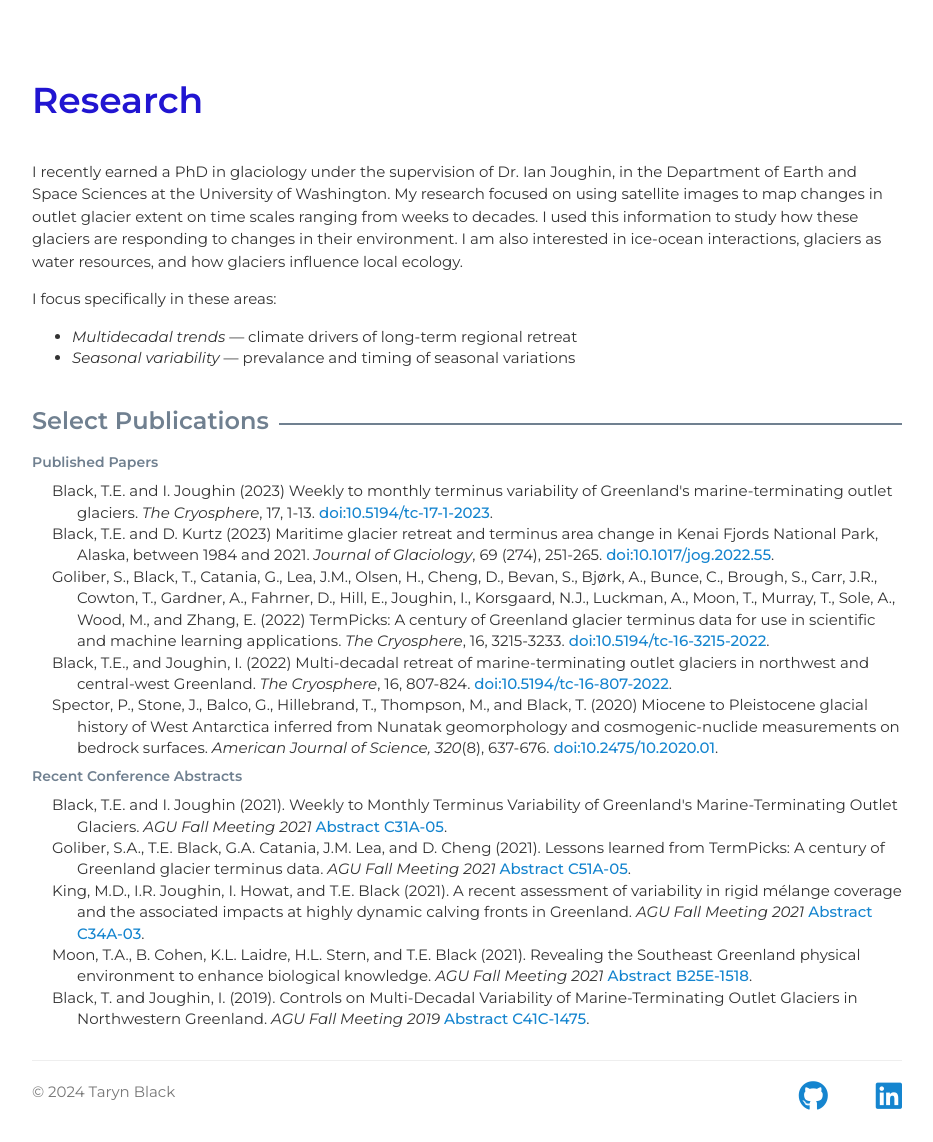
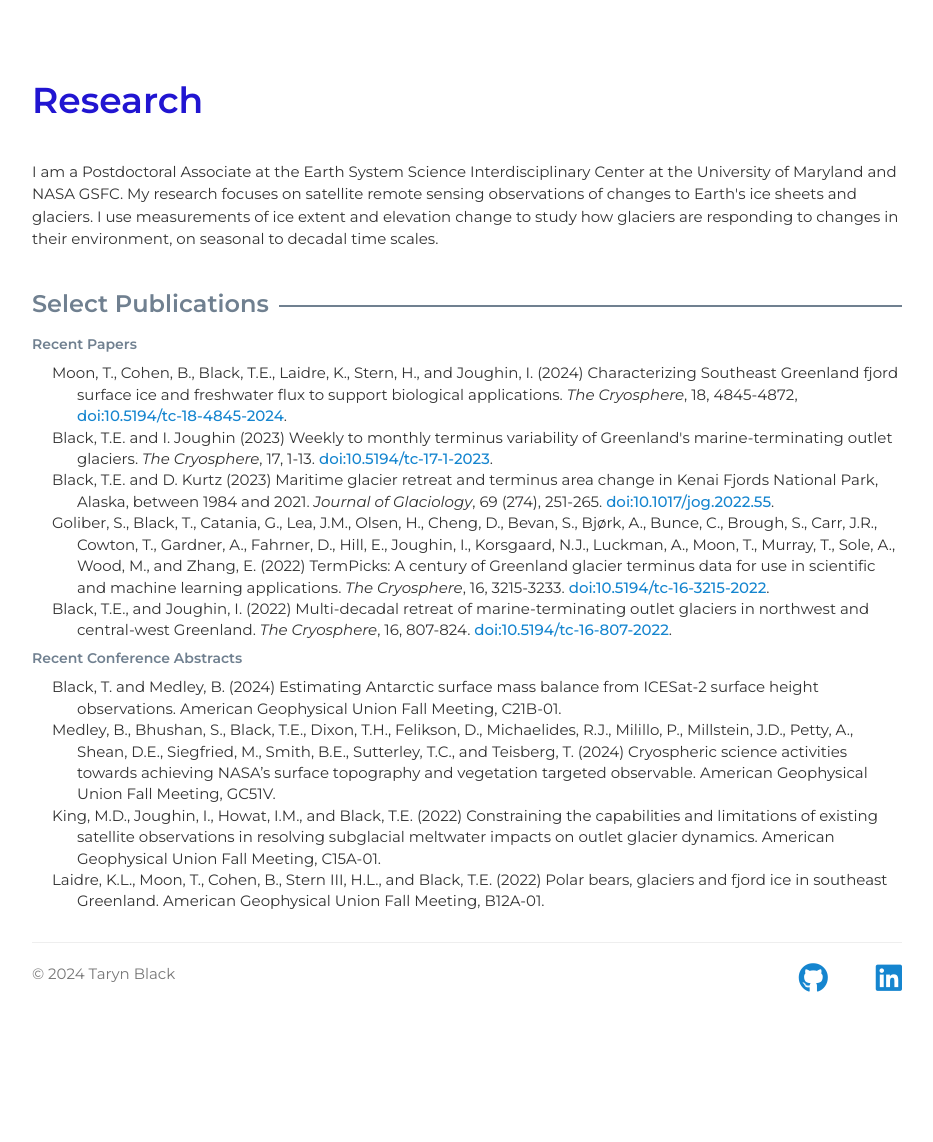
Before and after one commit to tarynblack/tarynblack.github.io, a Jekyll site: the page built from research.html, in a window 1280 px wide, cut to the strip 86-1228 px from the top of the page. Shown: the whole strip, without its empty margins (173-1106 px from the left). Built offline with Jekyll 4.4.1, drawn with Linux system fonts in a browser that asks for light colours; nearby versions of some CDN libraries; a style sheet for code colours, icons or effects is not loaded; after the commit the page ends 1110 px from its top, so only the background shows below that.

Commit message:
new pubs and abstracts

```diff
--- a/research.html
+++ b/research.html
@@ -8,16 +8,16 @@ title: Research | Taryn Black
             <h1>Research</h1>
             <!-- <p>I favor a {DESCRIBE MAIN THEORETICAL/METHODOLOGICAL APPROACH IN 1 SENTENCE}.</p> -->
 
-               <p>I recently earned a PhD in glaciology under the supervision of Dr. Ian Joughin, in the Department of Earth and Space Sciences at the University of Washington. My research focused on using satellite images to map changes in outlet glacier extent on time scales ranging from weeks to decades. I used this information to study how these glaciers are responding to changes in their environment. I am also interested in ice-ocean interactions, glaciers as water resources, and how glaciers influence local ecology.</p>
+               <p>I am a Postdoctoral Associate at the Earth System Science Interdisciplinary Center at the University of Maryland and NASA GSFC. My research focuses on satellite remote sensing observations of changes to Earth's ice sheets and glaciers. I use measurements of ice extent and elevation change to study how glaciers are responding to changes in their environment, on seasonal to decadal time scales.</p>
                <!-- <p>I apply my learning to the classroom by integrating it into the {SPECIFIC COURSE} course, creating a more realistic and authentic experience.</p> -->
 
-               <p>I focus specifically in these areas:</p>
+<!--                <p>I focus specifically in these areas:</p> -->
 
             <!-- List of Research interests -->
-               <ul class="push-down-1">
+<!--                <ul class="push-down-1">
                   <li><em>Multidecadal trends </em>&mdash; climate drivers of long-term regional retreat</li>
                   <li><em>Seasonal variability </em>&mdash; prevalance and timing of seasonal variations</li>
-               </ul>
+               </ul> -->
 
             <!-- Publication -->
             <h3 class="push-down-4"><span>Select Publications</span></h3>
@@ -28,24 +28,29 @@ title: Research | Taryn Black
                      <!-- <li>Black, T.E. and I. Joughin (2022). Weekly to monthly terminus variability of Greenland’s marine-terminating outlet glaciers. <em>The Cryosphere Discussions</em>.</li>    -->
                   <!-- </ul> -->
 
-         	   <h5>Published Papers</h5>
+         	   <h5>Recent Papers</h5>
 
                   <ul class="publications">
-                     <li>Black, T.E. and I. Joughin (2023) Weekly to monthly terminus variability of Greenland's marine-terminating outlet glaciers. <em>The Cryosphere</em>, 17, 1-13. <a href="https://doi.org/10.5194/tc-17-1-2023" target="_blank">doi:10.5194/tc-17-1-2023</a>.</li>
-                     <li>Black, T.E. and D. Kurtz (2023) Maritime glacier retreat and terminus area change in Kenai Fjords National Park, Alaska, between 1984 and 2021. <em>Journal of Glaciology</em>, 69 (274), 251-265. <a href="https://doi.org/10.1017/jog.2022.55" target="_blank">doi:10.1017/jog.2022.55</a>.</li>
-                     <li>Goliber, S., Black, T., Catania, G., Lea, J.M., Olsen, H., Cheng, D., Bevan, S., Bj&#248;rk, A., Bunce, C., Brough, S., Carr, J.R., Cowton, T., Gardner, A., Fahrner, D., Hill, E., Joughin, I., Korsgaard, N.J., Luckman, A., Moon, T., Murray, T., Sole, A., Wood, M., and Zhang, E. (2022) TermPicks: A century of Greenland glacier terminus data for use in scientific and machine learning applications. <em>The Cryosphere</em>, 16, 3215-3233. <a href="https://doi.org/10.5194/tc-16-3215-2022" target="_blank">doi:10.5194/tc-16-3215-2022</a>.</li>
-                     <li>Black, T.E., and Joughin, I. (2022) Multi-decadal retreat of marine-terminating outlet glaciers in northwest and central-west Greenland. <em>The Cryosphere</em>, 16, 807-824. <a href="https://doi.org/10.5194/tc-16-807-2022" target="_blank">doi:10.5194/tc-16-807-2022</a>.</li>
-                     <li>Spector, P., Stone,  J., Balco, G., Hillebrand, T., Thompson, M., and Black, T. (2020) Miocene to Pleistocene glacial history of West Antarctica inferred from Nunatak geomorphology and cosmogenic-nuclide measurements on bedrock surfaces. <em>American Journal of Science, 320</em>(8), 637-676. <a href="https://doi.org/10.2475/10.2020.01" target="_blank">doi:10.2475/10.2020.01</a>.</li>
+                     <li>Moon, T., Cohen, B., <bf>Black, T.E.</bf>, Laidre, K., Stern, H., and Joughin, I. (2024) Characterizing Southeast Greenland fjord surface ice and freshwater flux to support biological applications. <em>The Cryosphere</em>, 18, 4845-4872, <a href="https://doi.org/10.5194/tc-18-4845-2024" target="_blank">doi:10.5194/tc-18-4845-2024</a>.</li>
+                     <li><bf>Black, T.E.</bf> and I. Joughin (2023) Weekly to monthly terminus variability of Greenland's marine-terminating outlet glaciers. <em>The Cryosphere</em>, 17, 1-13. <a href="https://doi.org/10.5194/tc-17-1-2023" target="_blank">doi:10.5194/tc-17-1-2023</a>.</li>
+                     <li><bf>Black, T.E.</bf> and D. Kurtz (2023) Maritime glacier retreat and terminus area change in Kenai Fjords National Park, Alaska, between 1984 and 2021. <em>Journal of Glaciology</em>, 69 (274), 251-265. <a href="https://doi.org/10.1017/jog.2022.55" target="_blank">doi:10.1017/jog.2022.55</a>.</li>
+                     <li>Goliber, S., <bf>Black, T.</bf>, Catania, G., Lea, J.M., Olsen, H., Cheng, D., Bevan, S., Bj&#248;rk, A., Bunce, C., Brough, S., Carr, J.R., Cowton, T., Gardner, A., Fahrner, D., Hill, E., Joughin, I., Korsgaard, N.J., Luckman, A., Moon, T., Murray, T., Sole, A., Wood, M., and Zhang, E. (2022) TermPicks: A century of Greenland glacier terminus data for use in scientific and machine learning applications. <em>The Cryosphere</em>, 16, 3215-3233. <a href="https://doi.org/10.5194/tc-16-3215-2022" target="_blank">doi:10.5194/tc-16-3215-2022</a>.</li>
+                     <li><bf>Black, T.E.</bf>, and Joughin, I. (2022) Multi-decadal retreat of marine-terminating outlet glaciers in northwest and central-west Greenland. <em>The Cryosphere</em>, 16, 807-824. <a href="https://doi.org/10.5194/tc-16-807-2022" target="_blank">doi:10.5194/tc-16-807-2022</a>.</li>
+<!--                      <li>Spector, P., Stone,  J., Balco, G., Hillebrand, T., Thompson, M., and Black, T. (2020) Miocene to Pleistocene glacial history of West Antarctica inferred from Nunatak geomorphology and cosmogenic-nuclide measurements on bedrock surfaces. <em>American Journal of Science, 320</em>(8), 637-676. <a href="https://doi.org/10.2475/10.2020.01" target="_blank">doi:10.2475/10.2020.01</a>.</li> -->
                   </ul>
 
                <h5>Recent Conference Abstracts</h5>
 
                   <ul class="publications">
-                     <li>Black, T.E. and I. Joughin (2021). Weekly to Monthly Terminus Variability of Greenland's Marine-Terminating Outlet Glaciers. <em>AGU Fall Meeting 2021</em> <a href="https://agu.confex.com/agu/fm21/meetingapp.cgi/Paper/915545" target="_blank">Abstract C31A-05</a>.</li>
-                     <li>Goliber, S.A., T.E. Black, G.A. Catania, J.M. Lea, and D. Cheng (2021). Lessons learned from TermPicks: A century of Greenland glacier terminus data. <em>AGU Fall Meeting 2021</em> <a href="https://agu.confex.com/agu/fm21/meetingapp.cgi/Paper/914416" target="_blank">Abstract C51A-05</a>.</li>
-                     <li>King, M.D., I.R. Joughin, I. Howat, and T.E. Black (2021). A recent assessment of variability in rigid m&eacute;lange coverage and the associated impacts at highly dynamic calving fronts in Greenland. <em>AGU Fall Meeting 2021</em> <a href="https://agu.confex.com/agu/fm21/meetingapp.cgi/Paper/983808" target="_blank">Abstract C34A-03</a>.</li>
-                     <li>Moon, T.A., B. Cohen, K.L. Laidre, H.L. Stern, and T.E. Black (2021). Revealing the Southeast Greenland physical environment to enhance biological knowledge. <em>AGU Fall Meeting 2021</em> <a href="https://www.essoar.org/doi/abs/10.1002/essoar.10509526.1" target="_blank">Abstract B25E-1518</a>.</li>
-                     <li>Black, T. and Joughin, I. (2019). Controls on Multi-Decadal Variability of Marine-Terminating Outlet Glaciers in Northwestern Greenland. <em>AGU Fall Meeting 2019</em> <a href="https://ui.adsabs.harvard.edu/abs/2019AGUFM.C41C1475B/abstract" target="_blank">Abstract C41C-1475</a>.</li>
+                     <li><bf>Black, T.</bf> and Medley, B. (2024) Estimating Antarctic surface mass balance from ICESat-2 surface height observations. American Geophysical Union Fall Meeting, C21B-01.</li>
+                     <li>Medley, B., Bhushan, S., <bf>Black, T.E.</bf>, Dixon, T.H., Felikson, D., Michaelides, R.J., Milillo, P., Millstein, J.D., Petty, A., Shean, D.E., Siegfried, M., Smith, B.E., Sutterley, T.C., and Teisberg, T. (2024) Cryospheric science activities towards achieving NASA’s surface topography and vegetation targeted observable. American Geophysical Union Fall Meeting, GC51V.</li>
+                     <li>King, M.D., Joughin, I., Howat, I.M., and <bf>Black, T.E.</bf> (2022) Constraining the capabilities and limitations of existing satellite observations in resolving subglacial meltwater impacts on outlet glacier dynamics. American Geophysical Union Fall Meeting, C15A-01.</li>
+                     <li>Laidre, K.L., Moon, T., Cohen, B., Stern III, H.L., and <bf>Black, T.E.</bf> (2022) Polar bears, glaciers and fjord ice in southeast Greenland. American Geophysical Union Fall Meeting, B12A-01.</li>
+<!--                      <li>Black, T.E. and I. Joughin (2021). Weekly to monthly terminus variability of Greenland's marine-terminating outlet glaciers. <em>AGU Fall Meeting 2021</em> <a href="https://agu.confex.com/agu/fm21/meetingapp.cgi/Paper/915545" target="_blank">Abstract C31A-05</a>.</li> -->
+<!--                      <li>Goliber, S.A., T.E. Black, G.A. Catania, J.M. Lea, and D. Cheng (2021). Lessons learned from TermPicks: A century of Greenland glacier terminus data. <em>AGU Fall Meeting 2021</em> <a href="https://agu.confex.com/agu/fm21/meetingapp.cgi/Paper/914416" target="_blank">Abstract C51A-05</a>.</li> -->
+<!--                      <li>King, M.D., I.R. Joughin, I. Howat, and T.E. Black (2021). A recent assessment of variability in rigid m&eacute;lange coverage and the associated impacts at highly dynamic calving fronts in Greenland. <em>AGU Fall Meeting 2021</em> <a href="https://agu.confex.com/agu/fm21/meetingapp.cgi/Paper/983808" target="_blank">Abstract C34A-03</a>.</li> -->
+<!--                      <li>Moon, T.A., B. Cohen, K.L. Laidre, H.L. Stern, and T.E. Black (2021). Revealing the Southeast Greenland physical environment to enhance biological knowledge. <em>AGU Fall Meeting 2021</em> <a href="https://www.essoar.org/doi/abs/10.1002/essoar.10509526.1" target="_blank">Abstract B25E-1518</a>.</li> -->
+<!--                      <li>Black, T. and Joughin, I. (2019). Controls on Multi-Decadal Variability of Marine-Terminating Outlet Glaciers in Northwestern Greenland. <em>AGU Fall Meeting 2019</em> <a href="https://ui.adsabs.harvard.edu/abs/2019AGUFM.C41C1475B/abstract" target="_blank">Abstract C41C-1475</a>.</li> -->
                   </ul>
 
             <!-- Dissertation abstract -->
```
